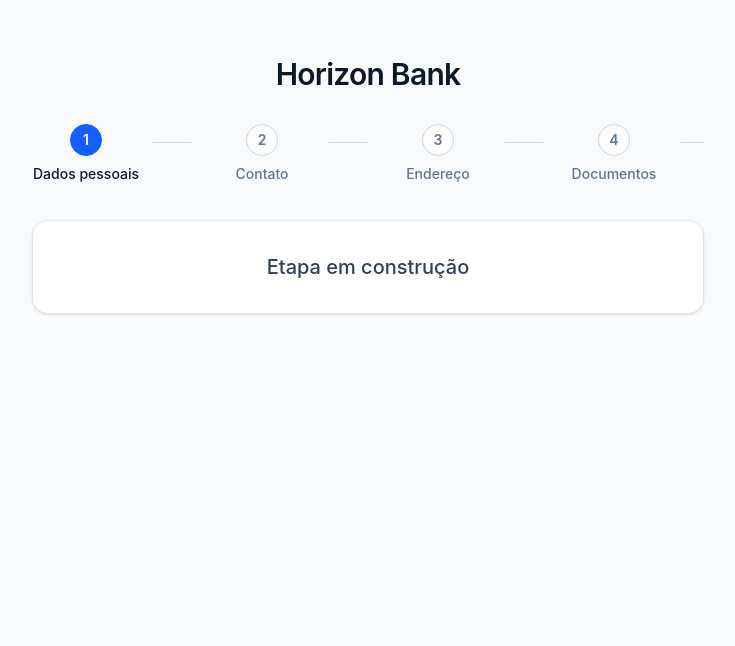
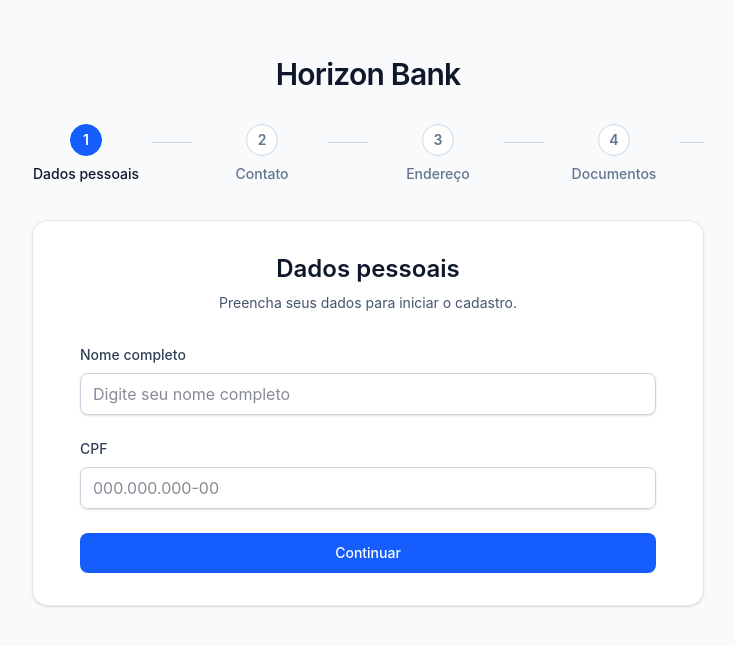
Before and after one commit to kbdemiranda/react-customer-onboarding-web, a React (Vite) app: page /onboarding in a window 1280 px wide. Shown: the top 646 px of the page, without its empty margins (272-1007 px from the left). Built offline with nearby package versions, Linux system fonts and the light colour scheme.

Commit message:
feat: implement personal data step

```diff
--- /dev/null
+++ b/src/features/onboarding/components/PersonalDataStep.tsx
@@ -0,0 +1,104 @@
+import { zodResolver } from '@hookform/resolvers/zod'
+import { useEffect } from 'react'
+import { useForm } from 'react-hook-form'
+
+import { personalDataSchema } from '../schemas/personalDataSchema'
+import type { PersonalDataFormData } from '../types/onboarding.types'
+
+export type PersonalDataStepProps = {
+  defaultValues?: Partial<PersonalDataFormData>
+  onSubmit: (data: PersonalDataFormData) => Promise<void> | void
+}
+
+function maskCpf(value: string) {
+  const digits = value.replace(/\D/g, '').slice(0, 11)
+
+  if (digits.length <= 3) {
+    return digits
+  }
+
+  if (digits.length <= 6) {
+    return `${digits.slice(0, 3)}.${digits.slice(3)}`
+  }
+
+  if (digits.length <= 9) {
+    return `${digits.slice(0, 3)}.${digits.slice(3, 6)}.${digits.slice(6)}`
+  }
+
+  return `${digits.slice(0, 3)}.${digits.slice(3, 6)}.${digits.slice(6, 9)}-${digits.slice(9)}`
+}
+
+export function PersonalDataStep({ defaultValues, onSubmit }: PersonalDataStepProps) {
+  const {
+    register,
+    handleSubmit,
+    setValue,
+    watch,
+    formState: { errors, isSubmitting },
+  } = useForm<PersonalDataFormData>({
+    resolver: zodResolver(personalDataSchema),
+    defaultValues: {
+      fullName: defaultValues?.fullName ?? '',
+      cpf: defaultValues?.cpf ?? '',
+    },
+  })
+
+  const cpfValue = watch('cpf')
+
+  useEffect(() => {
+    const maskedValue = maskCpf(cpfValue ?? '')
+    if (cpfValue !== maskedValue) {
+      setValue('cpf', maskedValue, { shouldDirty: true })
+    }
+  }, [cpfValue, setValue])
+
+  return (
+    <div className="mx-auto w-full max-w-xl">
+      <div className="mb-8 text-center">
+        <h1 className="text-2xl font-semibold text-slate-900">Dados pessoais</h1>
+        <p className="mt-2 text-sm text-slate-600">Preencha seus dados para iniciar o cadastro.</p>
+      </div>
+
+      <form onSubmit={handleSubmit(onSubmit)} className="space-y-6" noValidate>
+        <div className="space-y-2">
+          <label htmlFor="fullName" className="block text-sm font-medium text-slate-700">
+            Nome completo
+          </label>
+          <input
+            id="fullName"
+            type="text"
+            autoComplete="name"
+            className="w-full rounded-lg border border-slate-300 px-3 py-2 text-slate-900 shadow-sm outline-none transition focus:border-blue-600 focus:ring-2 focus:ring-blue-100"
+            placeholder="Digite seu nome completo"
+            {...register('fullName')}
+          />
+          {errors.fullName ? <p className="text-sm text-red-600">{errors.fullName.message}</p> : null}
+        </div>
+
+        <div className="space-y-2">
+          <label htmlFor="cpf" className="block text-sm font-medium text-slate-700">
+            CPF
+          </label>
+          <input
+            id="cpf"
+            type="text"
+            inputMode="numeric"
+            autoComplete="off"
+            className="w-full rounded-lg border border-slate-300 px-3 py-2 text-slate-900 shadow-sm outline-none transition focus:border-blue-600 focus:ring-2 focus:ring-blue-100"
+            placeholder="000.000.000-00"
+            {...register('cpf')}
+          />
+          {errors.cpf ? <p className="text-sm text-red-600">{errors.cpf.message}</p> : null}
+        </div>
+
+        <button
+          type="submit"
+          disabled={isSubmitting}
+          className="inline-flex w-full items-center justify-center rounded-lg bg-blue-600 px-4 py-2.5 text-sm font-medium text-white transition hover:bg-blue-700 disabled:cursor-not-allowed disabled:bg-blue-300"
+        >
+          {isSubmitting ? 'Continuando...' : 'Continuar'}
+        </button>
+      </form>
+    </div>
+  )
+}
--- a/src/features/onboarding/pages/OnboardingPage.tsx
+++ b/src/features/onboarding/pages/OnboardingPage.tsx
@@ -1,9 +1,27 @@
+import { PersonalDataStep } from '../components/PersonalDataStep'
 import { OnboardingLayout } from '../components/OnboardingLayout'
+import type { PersonalDataFormData } from '../types/onboarding.types'
+import { useState } from 'react'
 
 export function OnboardingPage() {
+  const [currentStep, setCurrentStep] = useState(0)
+  const [personalData, setPersonalData] = useState<PersonalDataFormData | null>(null)
+
+  const handlePersonalDataSubmit = (data: PersonalDataFormData) => {
+    setPersonalData(data)
+    setCurrentStep(1)
+  }
+
   return (
-    <OnboardingLayout currentStep={1}>
-      <h1 className="text-center text-lg font-medium text-slate-700 sm:text-xl">Etapa em construção</h1>
+    <OnboardingLayout currentStep={currentStep + 1}>
+      {currentStep === 0 ? (
+        <PersonalDataStep defaultValues={personalData ?? undefined} onSubmit={handlePersonalDataSubmit} />
+      ) : (
+        <div className="mx-auto w-full max-w-xl text-center">
+          <h1 className="text-2xl font-semibold text-slate-900">Etapa de contato</h1>
+          <p className="mt-2 text-sm text-slate-600">A próxima etapa será implementada em seguida.</p>
+        </div>
+      )}
     </OnboardingLayout>
   )
 }
--- /dev/null
+++ b/src/features/onboarding/schemas/personalDataSchema.ts
@@ -0,0 +1,22 @@
+import { z } from 'zod'
+
+function normalizeCpf(value: string) {
+  return value.replace(/\D/g, '')
+}
+
+export const personalDataSchema = z.object({
+  fullName: z
+    .string()
+    .trim()
+    .min(1, 'Nome completo é obrigatório')
+    .min(3, 'Nome completo deve ter no mínimo 3 caracteres'),
+  cpf: z
+    .string()
+    .min(1, 'CPF é obrigatório')
+    .refine((value) => {
+      const normalizedCpf = normalizeCpf(value)
+      return /^\d{11}$/.test(normalizedCpf)
+    }, 'CPF inválido. Use o formato 000.000.000-00 ou 00000000000'),
+})
+
+export type PersonalDataSchema = z.infer<typeof personalDataSchema>
--- /dev/null
+++ b/src/features/onboarding/types/onboarding.types.ts
@@ -0,0 +1,3 @@
+import type { PersonalDataSchema } from '../schemas/personalDataSchema'
+
+export type PersonalDataFormData = PersonalDataSchema
```
